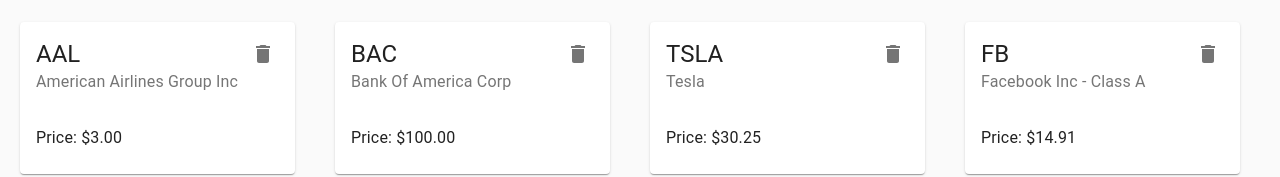
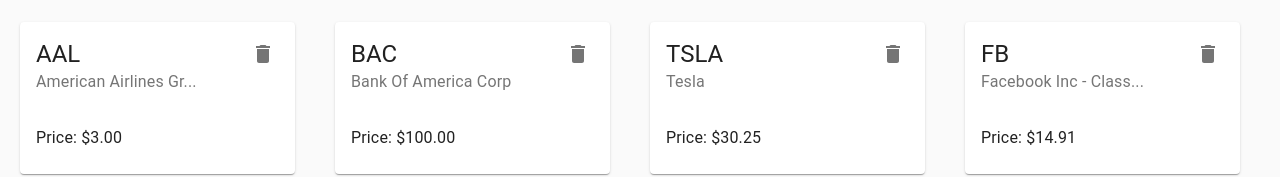
Before and after one commit to aggie-coding-club/stocks-frontend, a React (Create React App) app: page / in a window 1280 px wide. Shown: the part 446-623 px from the top of the page. Built offline with nearby package versions, Linux system fonts and the light colour scheme.

Commit message:
if title too long, cut off in card

```diff
--- a/src/components/dashboard/StockItem.js
+++ b/src/components/dashboard/StockItem.js
@@ -31,11 +31,21 @@
 export default function StockItem({stock, delStock}) {
   const classes = useStyles();
 
+  function getTitle(title) {
+    if(title) {
+      if(title.length <= 23) {
+        return title
+      } else {
+        return title.substring(0, 20) + "..."
+      }
+    }
+    return "none found";
+  }
   return(
     <Card className={classes.root}>
       <CardHeader
         title = {stock.symbol}
-        subheader= {stock.title ? stock.title : 'None found'}
+        subheader= {getTitle(stock.title)}
         action={
           <IconButton
             onClick={delStock.bind(this, stock.id)}
--- a/src/data/stock_data2.json
+++ b/src/data/stock_data2.json
@@ -20,7 +20,7 @@
     {
       "id": 4,
       "symbol": "FB",
-      "title": "Facebook Inc - Class A",
+      "title": "Facebook Inc - Class A asdlkjfdslflkasjdhflasjdhfklajhdflkjashdlkfjhaslkdjfhaslkd",
       "price": "$14.91"
     },
     {
```
